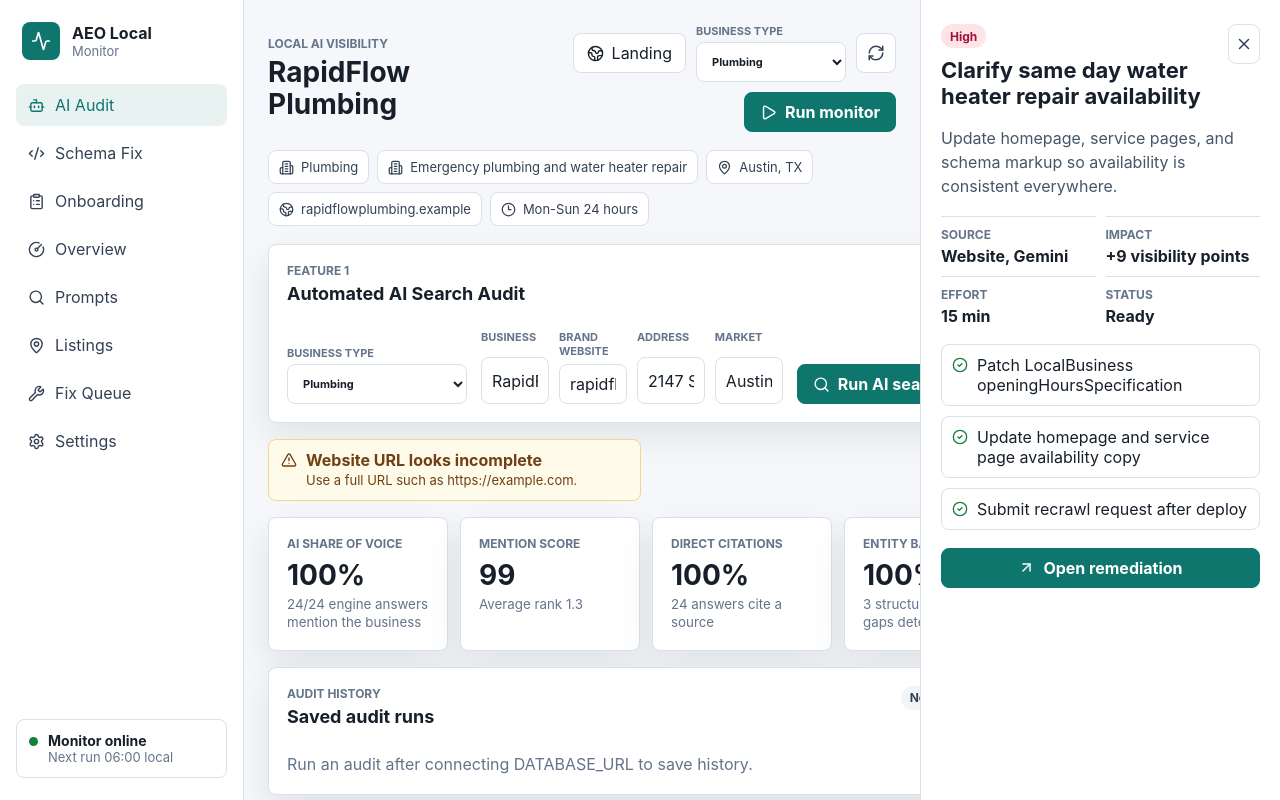
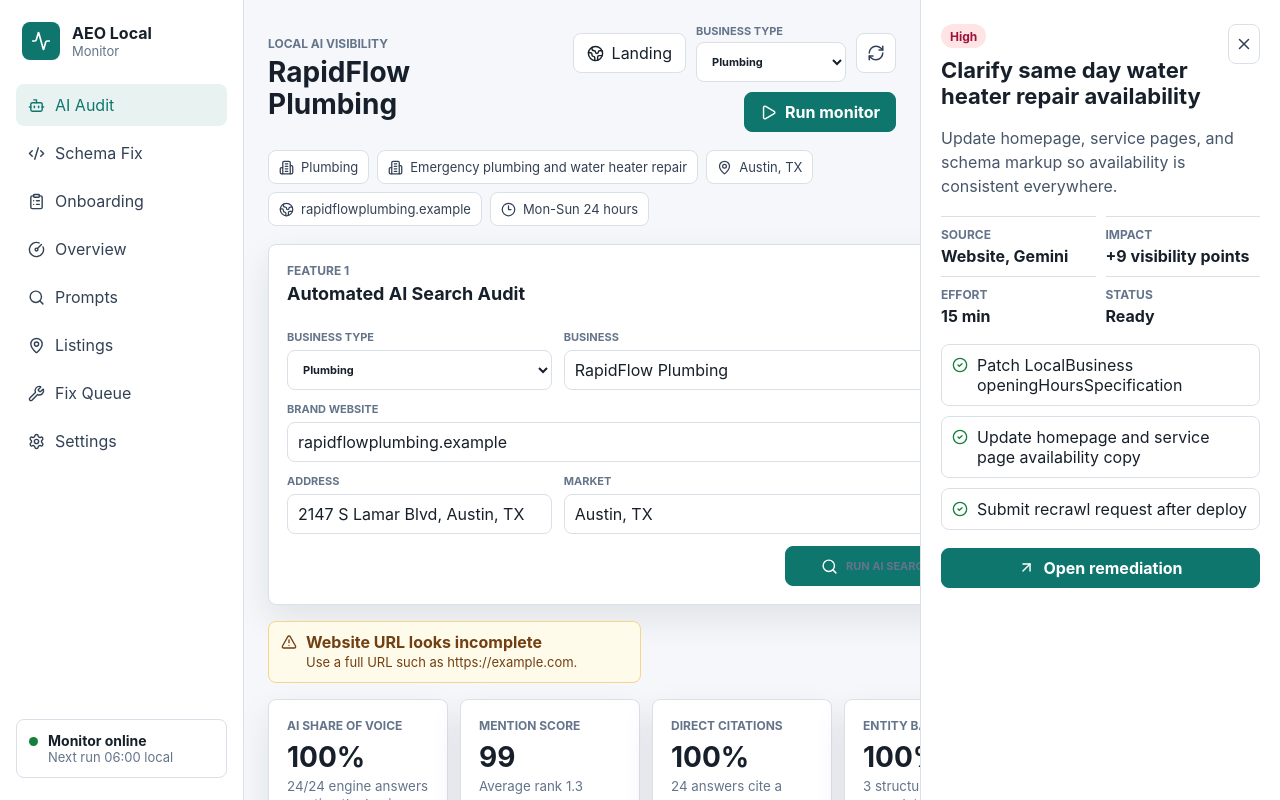
Before and after one commit to harshittaneja98sales-cell/aeo-local-monitor, a React (Vite) app: page / in a window 1280 px wide. Both pictures are taken after a click on the button "Run local AI audit". Shown: the top 800 px of the page. Built offline with nearby package versions, Linux system fonts and the light colour scheme.

Commit message:
Make audit website input usable

```diff
--- a/src/App.jsx
+++ b/src/App.jsx
@@ -134,6 +134,14 @@ function getInitialRoute() {
   return window.location.hash === "#app" ? "app" : "landing";
 }
 
+function normalizeWebsiteInput(value) {
+  const raw = String(value || "").trim();
+  if (!raw) return "";
+  if (/^[a-z][a-z0-9+.-]*:\/\//i.test(raw)) return raw;
+  if (raw.includes(".")) return `https://${raw}`;
+  return raw;
+}
+
 function App() {
   const [workspace, setWorkspace] = useState(getInitialWorkspace);
   const [activeTab, setActiveTab] = useState("audit");
@@ -1466,30 +1474,41 @@ function AiAudit({
             </select>
           </label>
 
-          <div className="audit-input-grid">
           <label>
             <span>Business</span>
             <input
               value={profile.name || ""}
+              placeholder="RapidFlow Plumbing"
               onChange={(event) =>
                 setProfile({ ...profile, name: event.target.value })
               }
             />
           </label>
-            <label>
+          <label className="website-field">
             <span>Brand website</span>
             <input
+              type="url"
+              inputMode="url"
+              autoComplete="url"
+              spellCheck="false"
               value={profile.website || ""}
-                placeholder="https://example.com"
+              placeholder="https://choiceplumbingorlando.com"
+              onBlur={(event) => {
+                const website = normalizeWebsiteInput(event.target.value);
+                if (website !== profile.website) {
+                  setProfile({ ...profile, website });
+                }
+              }}
               onChange={(event) =>
                 setProfile({ ...profile, website: event.target.value })
               }
             />
           </label>
-            <label>
+          <label className="address-field">
             <span>Address</span>
             <input
               value={profile.address || ""}
+              placeholder="2147 S Lamar Blvd"
               onChange={(event) =>
                 setProfile({ ...profile, address: event.target.value })
               }
@@ -1499,12 +1518,12 @@ function AiAudit({
             <span>Market</span>
             <input
               value={profile.market || ""}
+              placeholder="Austin, TX"
               onChange={(event) =>
                 setProfile({ ...profile, market: event.target.value })
               }
             />
           </label>
-          </div>
 
           <button className="primary-button audit-run-button" onClick={onRunAudit}>
             {running ? <RefreshCw className="spin" size={17} /> : <Search size={17} />}
--- a/src/styles.css
+++ b/src/styles.css
@@ -1059,8 +1059,8 @@ button {
 
 .audit-setup {
   display: grid;
-  grid-template-columns: 180px minmax(0, 1fr) auto;
-  gap: 14px;
+  grid-template-columns: minmax(180px, 0.75fr) minmax(320px, 1.25fr);
+  gap: 12px;
   align-items: end;
 }
 
@@ -1068,36 +1068,45 @@ button {
   width: 100%;
 }
 
-.audit-input-grid {
-  display: grid;
-  grid-template-columns: repeat(4, minmax(0, 1fr));
-  gap: 10px;
-}
-
-.audit-input-grid label {
+.audit-setup label {
   display: grid;
   gap: 6px;
-}
-
-.audit-input-grid span {
+  min-width: 0;
+}
+
+.audit-setup span {
   color: var(--muted);
   font-size: 11px;
   font-weight: 700;
   text-transform: uppercase;
 }
 
-.audit-input-grid input {
+.audit-setup input {
   border: 1px solid var(--line);
   border-radius: 8px;
   min-height: 40px;
   min-width: 0;
+  width: 100%;
   padding: 9px 10px;
   background: #ffffff;
   color: var(--text);
 }
 
+.audit-setup input:focus {
+  border-color: #0f766e;
+  box-shadow: 0 0 0 3px rgba(15, 118, 110, 0.12);
+  outline: 0;
+}
+
+.website-field {
+  grid-column: 1 / -1;
+}
+
 .audit-run-button {
-  min-width: 184px;
+  grid-column: 1 / -1;
+  justify-self: end;
+  min-width: 220px;
+  width: auto;
 }
 
 .audit-metrics {
```
Lines whose indentation alone changed are shown as unchanged.
